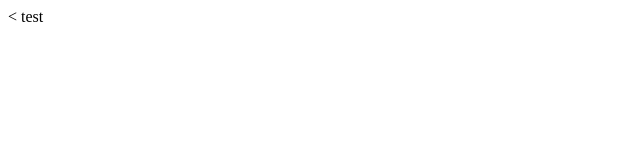
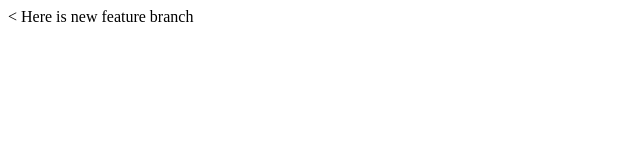
Before and after one commit to Rupeshchy/practice1, a plain HTML site: page index.html in a window 1280 px wide. Shown: the whole page, without its empty margins (0-640 px from the left). Drawn offline with Linux system fonts and the light colour scheme.

Commit message:
New branch content

```diff
--- a/index.html
+++ b/index.html
@@ -4,6 +4,6 @@
   <<title>Test</title>
   </head>
   <body>
-    test
+    Here is new feature branch
   </body>
   </html>
```
